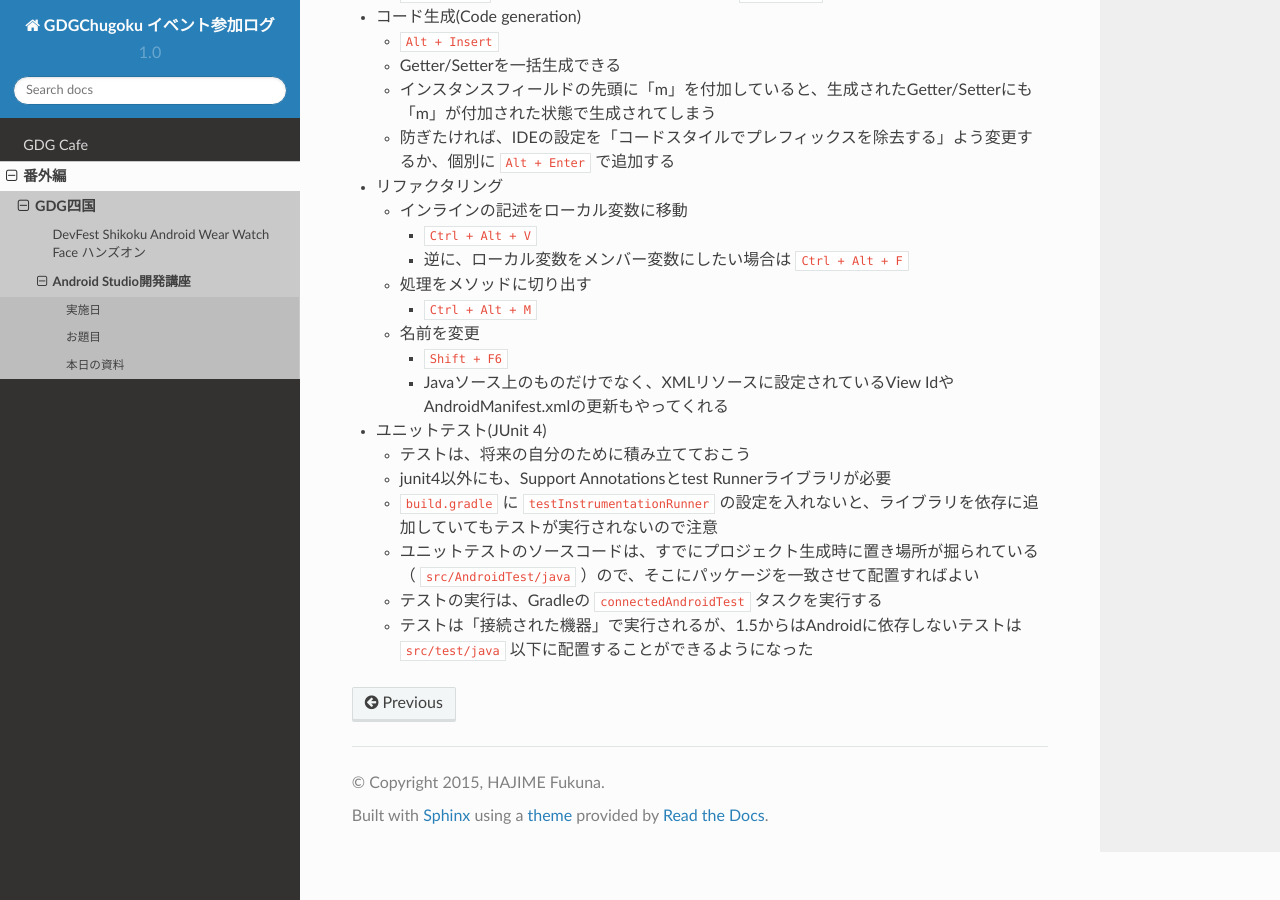
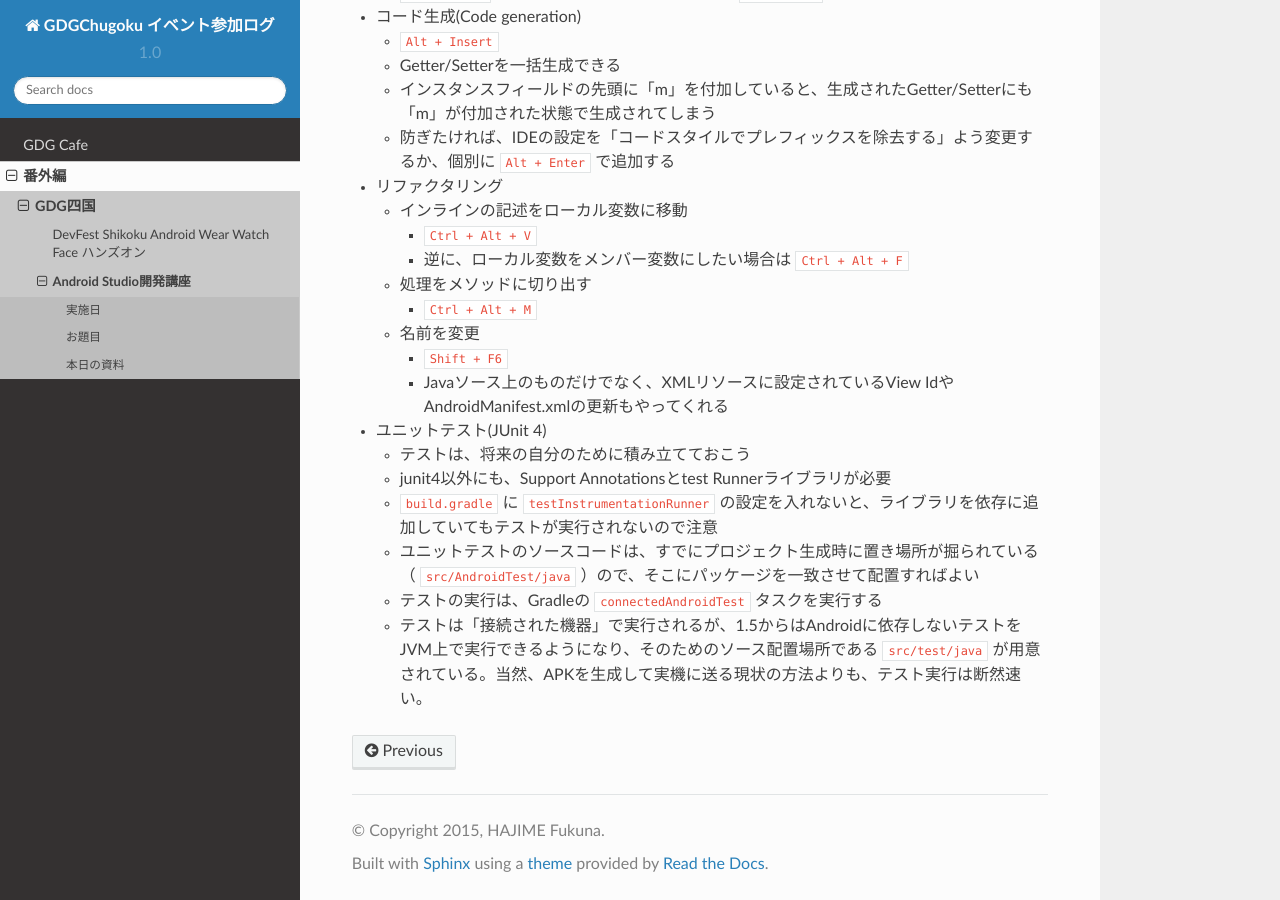
Before and after one commit to f97one/gdgchugoku_ParticipationLogs, a Sphinx documentation site: the page built from source/Appendix/GDGShikoku/ASHandson_20151212.rst, in a window 1280 px wide and 900 px high, scrolled down 583 px. Built offline with Sphinx 7.4.7 and the Read the Docs theme 2.0.0, drawn with Linux system fonts in a browser that asks for light colours.

Commit message:
JVM上テストについての記述を追加。

```diff
--- a/source/Appendix/GDGShikoku/ASHandson_20151212.rst
+++ b/source/Appendix/GDGShikoku/ASHandson_20151212.rst
@@ -53,4 +53,4 @@ https://goo.gl/T7awKh
   * ``build.gradle`` に ``testInstrumentationRunner`` の設定を入れないと、ライブラリを依存に追加していてもテストが実行されないので注意
   * ユニットテストのソースコードは、すでにプロジェクト生成時に置き場所が掘られている（ ``src/AndroidTest/java`` ）ので、そこにパッケージを一致させて配置すればよい
   * テストの実行は、Gradleの ``connectedAndroidTest`` タスクを実行する
-  * テストは「接続された機器」で実行されるが、1.5からはAndroidに依存しないテストは ``src/test/java`` 以下に配置することができるようになった
+  * テストは「接続された機器」で実行されるが、1.5からはAndroidに依存しないテストをJVM上で実行できるようになり、そのためのソース配置場所である ``src/test/java`` が用意されている。当然、APKを生成して実機に送る現状の方法よりも、テスト実行は断然速い。
```
